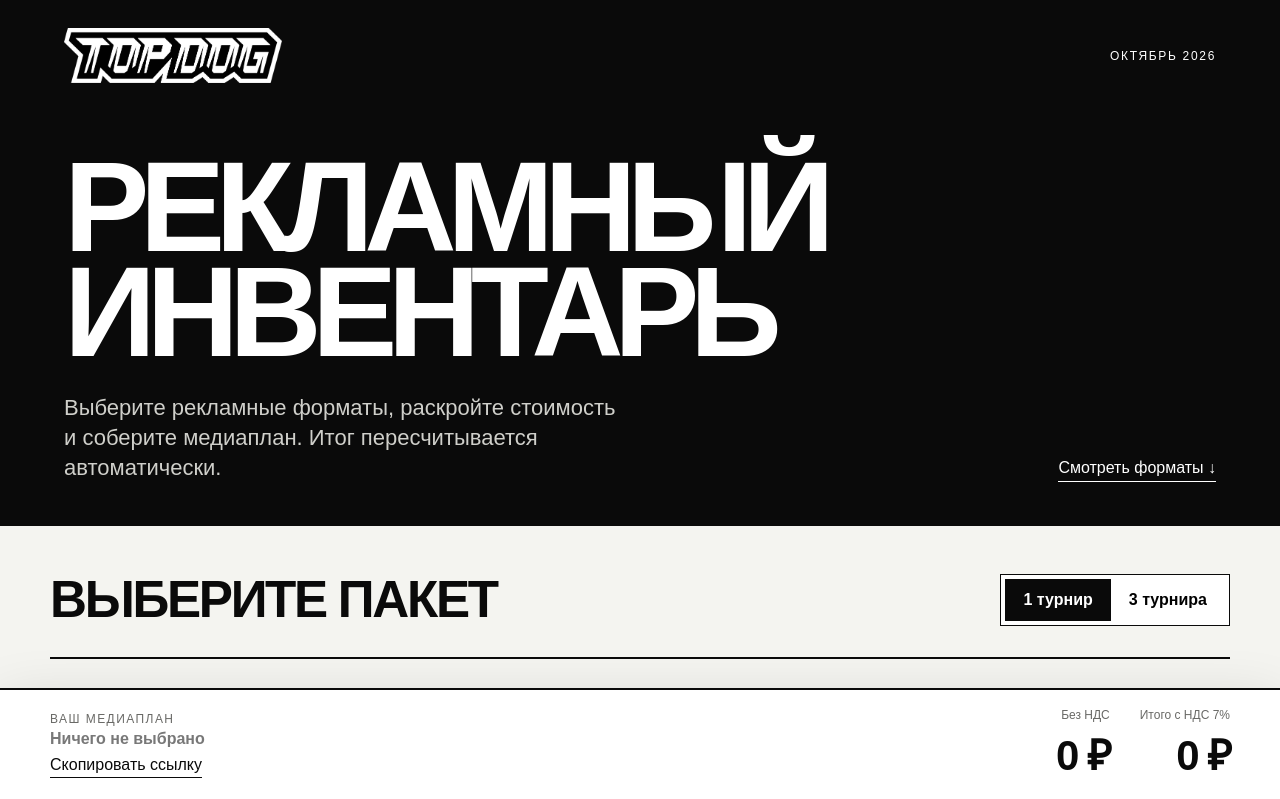
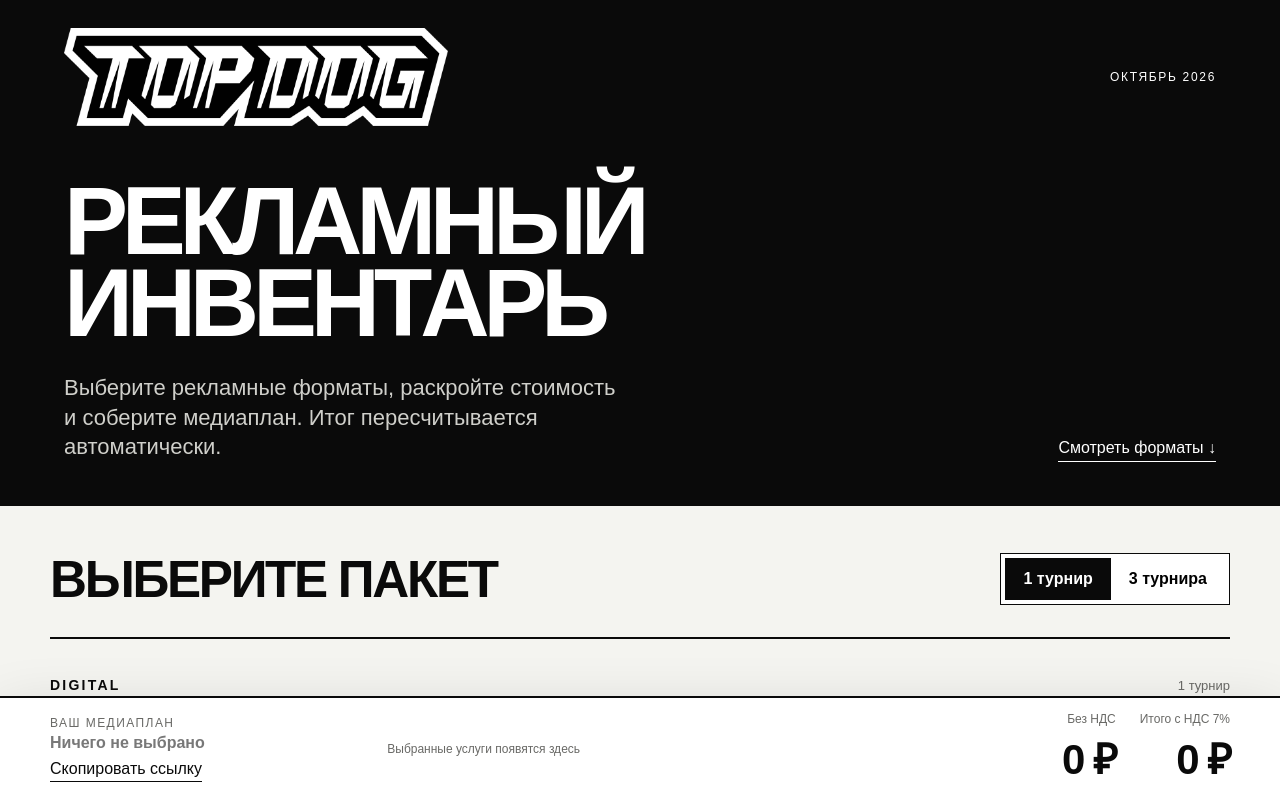
Before and after one commit to rfilonov3-dot/top-dog-reklamny-inventar, a plain HTML site: page index.html in a window 1280 px wide. Shown: the top 799 px of the page. Drawn offline with Linux system fonts and the light colour scheme.

Commit message:
Улучшен логотип и список выбранных услуг

```diff
--- a/index.html
+++ b/index.html
@@ -10,13 +10,13 @@
     :root{--ink:#0a0a0a;--paper:#f4f4f0;--line:#bdbdb8;--muted:#696966;--white:#fff;--shadow:0 18px 60px rgba(0,0,0,.16)}
     *{box-sizing:border-box}
     html{scroll-behavior:smooth}
-    body{margin:0;background:var(--paper);color:var(--ink);font-family:Arial,Helvetica,sans-serif;padding-bottom:144px}
+    body{margin:0;background:var(--paper);color:var(--ink);font-family:Arial,Helvetica,sans-serif;padding-bottom:190px}
     button,input{font:inherit}
     .hero{min-height:58vh;background:var(--ink);color:var(--white);display:flex;flex-direction:column;justify-content:space-between;padding:28px clamp(20px,5vw,72px) 44px}
     .topline{display:flex;justify-content:space-between;align-items:center;text-transform:uppercase;letter-spacing:.14em;font-size:12px}
-    .brand{display:block;width:clamp(138px,17vw,220px);line-height:0}
+    .brand{display:block;width:clamp(260px,30vw,440px);line-height:0}
     .brand img{display:block;width:100%;height:auto}
-    h1{font-size:clamp(54px,10vw,148px);line-height:.82;letter-spacing:-.075em;text-transform:uppercase;margin:72px 0 28px;max-width:1100px}
+    h1{font-size:clamp(46px,7.5vw,112px);line-height:.86;letter-spacing:-.065em;text-transform:uppercase;margin:54px 0 28px;max-width:960px}
     .hero-bottom{display:flex;justify-content:space-between;gap:32px;align-items:end}
     .hero-bottom p{margin:0;max-width:560px;color:#cfcfca;font-size:clamp(16px,2vw,22px);line-height:1.35}
     .hero-bottom a{color:#fff;text-decoration:none;border-bottom:1px solid #fff;padding-bottom:4px;white-space:nowrap}
@@ -52,16 +52,21 @@
     .custom h3{font-size:clamp(24px,3vw,38px);letter-spacing:-.04em;margin:0 0 8px}
     .custom p{margin:0;color:#bfbfba}
     .summary{position:fixed;left:0;right:0;bottom:0;background:#fff;border-top:2px solid var(--ink);z-index:20;box-shadow:var(--shadow)}
-    .summary-inner{width:min(1180px,calc(100% - 40px));margin:auto;display:grid;grid-template-columns:1fr auto auto;gap:30px;align-items:center;padding:18px 0}
+    .summary-inner{width:min(1180px,calc(100% - 40px));margin:auto;display:grid;grid-template-columns:minmax(190px,.65fr) minmax(260px,1.35fr) auto auto;gap:24px;align-items:center;padding:14px 0}
     .summary-label{text-transform:uppercase;font-size:12px;letter-spacing:.12em;color:var(--muted)}
     .summary-count{font-weight:700;margin-top:4px}
+    .selected-list{display:grid;gap:5px;max-height:104px;overflow:auto;padding-right:8px}
+    .selected-item{display:flex;justify-content:space-between;gap:14px;font-size:12px;line-height:1.25;border-bottom:1px solid #deded9;padding-bottom:4px}
+    .selected-item span:first-child{overflow:hidden;text-overflow:ellipsis;white-space:nowrap}
+    .selected-item strong{white-space:nowrap}
+    .selected-empty{font-size:12px;color:var(--muted)}
     .money{text-align:right}
     .money small{display:block;color:var(--muted);font-size:12px;margin-bottom:3px}
     .money strong{font-size:clamp(24px,4vw,42px);letter-spacing:-.045em}
     .summary-actions{display:flex;gap:14px;align-items:center;margin-top:5px;flex-wrap:wrap}
     .reset,.share{border:0;border-bottom:1px solid var(--ink);background:transparent;padding:3px 0;cursor:pointer;color:var(--ink)}
     .empty{opacity:.55}
-    @media (max-width:700px){body{padding-bottom:170px}.hero{min-height:520px}.hero-bottom{align-items:start;flex-direction:column}.controls{align-items:start;flex-direction:column}.switcher{width:100%}.switcher button{flex:1}.service-toggle{grid-template-columns:32px 1fr auto}.detail-content{padding-left:48px;grid-template-columns:1fr}.choose{justify-self:start}.summary-inner{grid-template-columns:1fr auto;gap:12px}.summary-inner>.money:first-of-type{display:none}.custom{align-items:start;flex-direction:column}}
+    @media (max-width:700px){body{padding-bottom:250px}.hero{min-height:520px}.brand{width:min(76vw,330px)}h1{font-size:clamp(42px,14vw,72px);margin-top:42px}.hero-bottom{align-items:start;flex-direction:column}.controls{align-items:start;flex-direction:column}.switcher{width:100%}.switcher button{flex:1}.service-toggle{grid-template-columns:32px 1fr auto}.detail-content{padding-left:48px;grid-template-columns:1fr}.choose{justify-self:start}.summary-inner{grid-template-columns:1fr auto;gap:10px}.selected-list{grid-column:1/-1;grid-row:1;max-height:78px}.summary-inner>div:first-child{grid-row:2}.summary-inner>.money:first-of-type{display:none}.summary-inner>.money:last-of-type{grid-row:2}.custom{align-items:start;flex-direction:column}}
     @media (prefers-reduced-motion:reduce){*{scroll-behavior:auto!important;transition:none!important}}
   </style>
 </head>
@@ -81,6 +86,7 @@
   </main>
   <aside class="summary" aria-live="polite"><div class="summary-inner">
     <div><div class="summary-label">Ваш медиаплан</div><div class="summary-count empty" id="selectionCount">Ничего не выбрано</div><div class="summary-actions"><button class="reset" id="reset" type="button" hidden>Очистить выбор</button><button class="share" id="share" type="button">Скопировать ссылку</button></div></div>
+    <div class="selected-list" id="selectedList"><div class="selected-empty">Выбранные услуги появятся здесь</div></div>
     <div class="money"><small id="savingLabel">Без НДС</small><strong id="subtotal">0 ₽</strong></div>
     <div class="money"><small>Итого с НДС 7%</small><strong id="total">0 ₽</strong></div>
   </div></aside>
@@ -124,6 +130,7 @@
       const chosen=services.filter(s=>selected.has(s.id));const subtotal=chosen.reduce((sum,s)=>sum+itemPrice(s),0);const total=subtotal*1.07;const full=chosen.reduce((sum,s)=>sum+s.price*pack,0);const saving=full-subtotal;
       document.getElementById('subtotal').textContent=money(subtotal);document.getElementById('total').textContent=money(total);
       const count=document.getElementById('selectionCount');count.textContent=chosen.length?`${chosen.length} ${chosen.length===1?'услуга':chosen.length<5?'услуги':'услуг'}`:'Ничего не выбрано';count.classList.toggle('empty',!chosen.length);
+      document.getElementById('selectedList').innerHTML=chosen.length?chosen.map(s=>`<div class="selected-item"><span>${pack===1?s.one:s.three}</span><strong>${money(itemPrice(s))}</strong></div>`).join(''):'<div class="selected-empty">Выбранные услуги появятся здесь</div>';
       document.getElementById('reset').hidden=!chosen.length;document.getElementById('savingLabel').textContent=pack===3&&saving>0?`Без НДС · экономия ${money(saving)}`:'Без НДС';
     }
     function shareUrl(){
```
